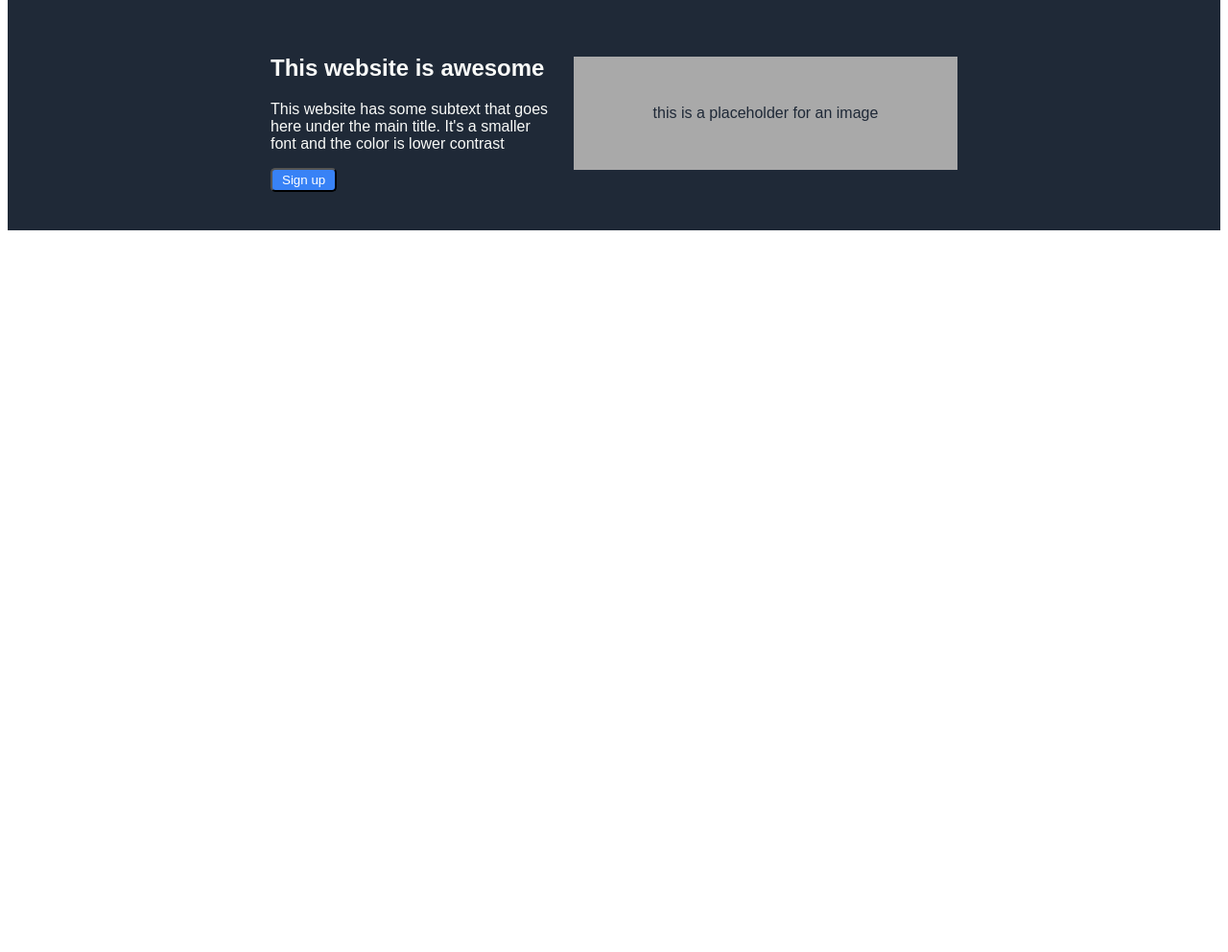
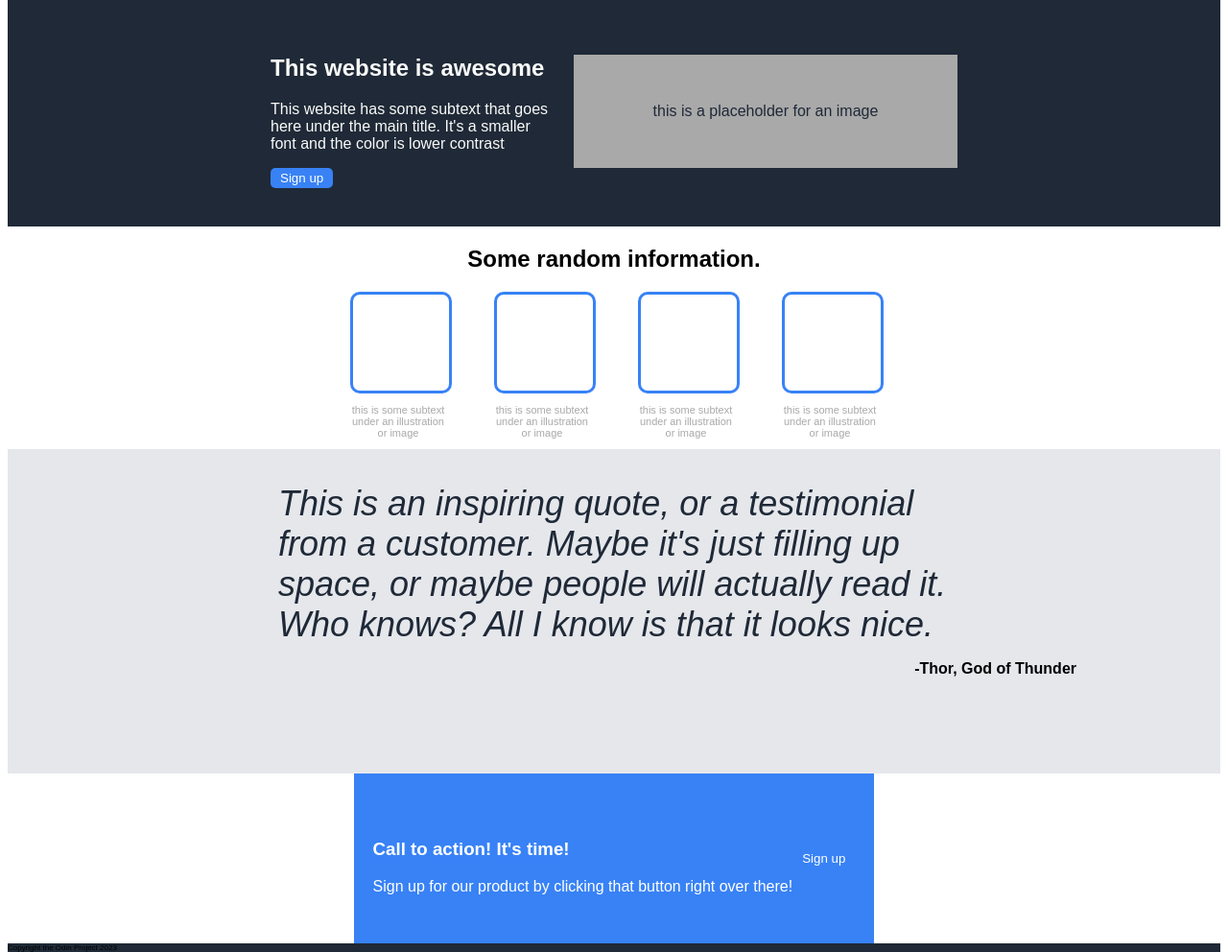
Before and after one commit to StefanLenhard/TOP-landing-page, a plain HTML site: page index.html in a window 1280 px wide. Shown: the part 39-1031 px from the top of the page at 96% size. Before the commit the page ends 800 px from the top, so only its background shows below. Drawn offline with Linux system fonts and the light colour scheme.

Commit message:
Build: Rough first draft of page
Added all the general elements, CSS is not complete for size
and position

```diff
--- a/index.html
+++ b/index.html
@@ -25,11 +25,43 @@
         <div class="img-ph"> this is a placeholder for an image </div>
     </div>
 
+    <h2 class="box-headline"> Some random information. </h2>
+
+    <div class="box-container">
+        <div class="box">
+            <div class="card"></div>
+            <p> this is some subtext under an illustration or image </p>
+        </div>
+        <div class="box">
+            <div class="card"></div>
+            <p> this is some subtext under an illustration or image </p>
+        </div>
+        <div class="box">
+            <div class="card"></div>
+            <p> this is some subtext under an illustration or image </p>
+        </div>
+        <div class="box">
+            <div class="card"></div>
+            <p> this is some subtext under an illustration or image </p>
+        </div>
+    </div>
+
+    <div class="quote-section">
+        <p class="quote-text">This is an inspiring quote, or a testimonial from a customer. Maybe it's just filling up space, or maybe people will actually read it. Who knows? All I know is that it looks nice. </p>
+        <a class="quote-by"> -Thor, God of Thunder </a>
+    </div>
+
+    <div class="section-cta">
+        <div class="cta-box">
+            <div>
+                <h3> Call to action! It's time! </h3>
+                <a> Sign up for our product by clicking that button right over there! </a>
+            </div>
+            <button> Sign up </button>
+        </div>
+    </div>
 
 
-
-
-
-
+    <div class="footer"> Copyright the Odin Project 2023 <div>
 </body>
 </html>
--- a/style.css
+++ b/style.css
@@ -1,5 +1,8 @@
 body {
 font-family: sans-serif;
+display: flex;
+flex-direction: column;
+height: 100vh;
 }
 
 button {
@@ -7,6 +10,7 @@ button {
     color: white;
     padding: 3px 10px;
     border-radius: 5px;
+    border: 0px;
 }
 
 .header {
@@ -54,3 +58,75 @@ button {
     text-align: center;
     color: #1f2937;
 }
+
+.box-headline {
+    text-align: center;
+
+}
+
+.box-container {
+    display:flex;
+    justify-content: center;
+    gap: 50px;
+    margin: 0px 150px;
+    flex-wrap: wrap;
+}
+.box {
+    width: 100px;
+    text-align: center;
+    font-size: 11px;
+    color: darkgrey;
+}
+
+.card {
+    width: 100px;
+    height: 100px;
+    border-radius: 10px;
+    border:3px solid #3882f6;
+}
+
+.quote-section {
+    background-color: #e5e7eb;
+    display: flex;
+    flex-direction: column;
+
+}
+
+.quote-text {
+    font-size: 36px;
+    color: #1f2937;
+    font-style: italic;
+    align-self: center;
+    justify-content: center;
+    min-width: 100px;
+    max-width: 700px;
+}
+
+.quote-by {
+   text-align: right;
+   margin-right: 150px;
+   font-weight: bold;
+   margin-top: -20px;
+   padding-bottom: 100px;
+}
+
+.section-cta {
+    justify-content: center;
+    align-items: center;
+    display: flex;
+    height: 200px;
+
+}
+.cta-box {
+    background-color: #3882f6;
+    display: flex;
+    color: white;
+    max-width: 750px;
+    padding: 50px 20px;
+
+}
+
+.footer {
+    background-color: #1f2937;
+    font-size: 8px;
+}
```
Also changed, not shown: 1 other file.
